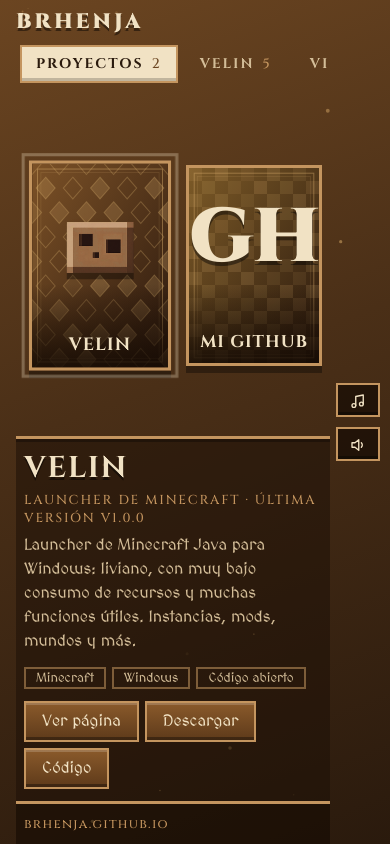
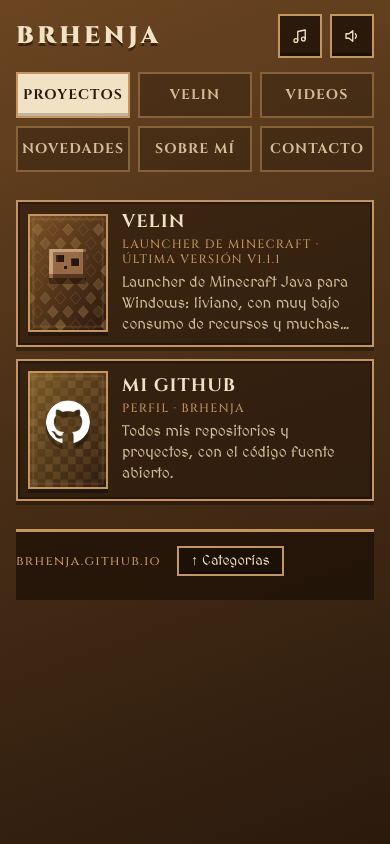
Before and after one commit to Brhenja/brhenja.github.io, a plain HTML site: page index.html in a window 390 px wide. Drawn offline with Linux system fonts and the light colour scheme; no server answers.

Commit message:
Add files via upload

```diff
--- a/index.html
+++ b/index.html
@@ -192,9 +192,6 @@ a.row:hover, a.row:focus-visible { background: rgba(196, 149, 95, .2); transform
 .bar .url { text-decoration: none; }
 .bar a.url:hover { color: var(--cream); text-decoration: underline; text-underline-offset: 4px; }
 
-.box .shot { position: absolute; left: 0; right: 0; top: 14%; width: 100%; height: 44%; object-fit: cover; background: #1a0f06; border-block: 2px solid rgba(196, 149, 95, .6); }
-.box.has-shot .glyph { inset: 14% 0 auto 0; height: 44%; font-size: calc(var(--cw) * .22); text-shadow: 0 3px 0 rgba(0, 0, 0, .65); }
-.box.has-shot .title { z-index: 1; }
 
 .toggles { position: fixed; right: max(10px, env(safe-area-inset-right, 0px)); top: 50%; transform: translateY(-50%); z-index: 6; display: flex; flex-direction: column; gap: 10px; }
 .tog {
@@ -255,6 +252,65 @@ a.row:hover, a.row:focus-visible { background: rgba(196, 149, 95, .2); transform
   .games { gap: 28px 18px; }
   .stage { padding-left: 16px; padding-right: 8px; }
 }
+
+.thumb { position: absolute; inset: 0; }
+.txt { display: contents; }
+.mob { display: none; }
+#totop { display: none; }
+.box .shot { position: absolute; inset: 0; width: 100%; height: 100%; object-fit: cover; object-position: 50% 15%; background: #1a0f06; }
+.box.has-shot .art { display: none; }
+.box .icon.round { image-rendering: auto; border-radius: 50%; width: 58%; top: 43%; }
+.games.wide { --ww: clamp(240px, calc((100vh - 340px) * 1.6), 400px); grid-template-columns: repeat(auto-fit, var(--ww)); }
+.games.wide .box { aspect-ratio: 16 / 10; }
+.box.wide .title { padding: 38px 12px 10px; font-size: 17px; }
+.box.wide.has-shot .glyph { inset: 0 0 24px; font-size: 54px; padding-left: .08em; color: #fff; text-shadow: 0 3px 14px rgba(0, 0, 0, .7); }
+
+@media (max-width: 700px) {
+  html, body { height: auto; overflow: auto; }
+  body { overflow-x: hidden; }
+  #dust { display: none; }
+  #app { display: block; height: auto; min-height: 100vh; position: relative; padding-right: max(16px, env(safe-area-inset-right, 0px)); }
+  .nav { gap: 12px; padding-block: 16px 10px; }
+  .brand { font-size: 24px; }
+  .center { flex-basis: 100%; padding: 0; }
+  .pills { display: grid; grid-template-columns: repeat(3, minmax(0, 1fr)); gap: 8px; overflow: visible; padding: 0; width: 100%; }
+  .pill { text-align: center; padding: 14px 4px; font-size: 14px; letter-spacing: .08em; border: 2px solid rgba(196, 149, 95, .5); background: rgba(0, 0, 0, .22); }
+  .pill .count { display: none; }
+  .pill[aria-selected="true"] { border-color: var(--tan); }
+  .pill:hover { transform: none; }
+  .stage { overflow: visible; display: block; padding: 18px 0 24px; }
+  .games, .games.wide { --cw: 76px; grid-template-columns: minmax(0, 1fr); gap: 12px; justify-content: stretch; }
+  .box, .games.wide .box { display: flex; align-items: center; gap: 14px; aspect-ratio: auto; padding: 10px; border-width: 2px; background: rgba(30, 18, 8, .5); box-shadow: inset 0 0 0 2px rgba(0, 0, 0, .3), 0 4px 0 rgba(0, 0, 0, .3); }
+  .box.selected { transform: none; }
+  .box.selected::before { display: none; }
+  .thumb { position: relative; inset: auto; flex: 0 0 76px; aspect-ratio: 2 / 3; border: 2px solid var(--tan); box-shadow: 0 4px 0 rgba(0, 0, 0, .3); overflow: hidden; }
+  .box .glyph { inset: 0; font-size: 28px; }
+  .box .title { position: static; padding: 0; text-align: left; background: none; font-size: 18px; }
+  .box.wide .title { padding: 0; font-size: 18px; }
+  .txt { display: block; min-width: 0; flex: 1 1 auto; }
+  .mob { display: block; margin-top: 4px; }
+  .mob .mk { display: block; font: 500 12px/1.3 var(--display); letter-spacing: .1em; text-transform: uppercase; color: var(--tan); }
+  .mob .md { display: -webkit-box; -webkit-line-clamp: 3; -webkit-box-orient: vertical; overflow: hidden; margin-top: 4px; font-size: 15px; line-height: 1.4; color: var(--dim); }
+  .box.wide, .games.wide .box.wide { flex-direction: column; align-items: stretch; gap: 0; padding: 0; }
+  .box.wide .thumb { flex: none; width: 100%; aspect-ratio: 16 / 10; border-width: 0 0 2px; box-shadow: none; }
+  .box.wide .txt { padding: 12px 14px 14px; }
+  .box.wide.has-shot .glyph { inset: 0; font-size: 44px; }
+  .spot { display: none; }
+  .doc { padding: 0 0 12px; }
+  .toggles { position: absolute; top: 14px; right: max(16px, env(safe-area-inset-right, 0px)); transform: none; flex-direction: row; gap: 8px; }
+  .tog { width: 44px; height: 44px; padding: 0; align-content: center; }
+  .bar { position: static; margin-top: 4px; padding: 14px 0 24px; }
+  #totop { display: inline-block; }
+}
+
+.games.wide { --ww: clamp(240px, calc((100vh - 340px) * 1.4), 360px); }
+.box.wide { border: 0; box-shadow: 0 8px 22px rgba(0, 0, 0, .45); }
+@media (max-width: 700px) {
+  .nav { padding-block: 14px 10px; gap: 14px; }
+  .brand { line-height: 44px; }
+  .box.wide, .games.wide .box.wide { border: 0; box-shadow: 0 4px 0 rgba(0, 0, 0, .3); }
+  .box.wide .thumb { border: 0; }
+}
 </style>
 </head>
 <body>
@@ -274,7 +330,7 @@ a.row:hover, a.row:focus-visible { background: rgba(196, 149, 95, .2); transform
     <div class="info"><h2 id="spot-title"></h2><div class="meta" id="spot-meta"></div><p id="spot-desc"></p></div>
     <div class="side"><div class="chips" id="spot-chips"></div><div class="actions" id="spot-actions"></div></div>
   </section>
-  <footer class="bar"><span class="bar-left"></span></footer>
+  <footer class="bar"><span class="bar-left"></span><button class="copy" id="totop" type="button">↑ Categorías</button></footer>
 </div>
 <div class="toggles" role="group" aria-label="Sonido">
   <button class="tog" id="tog-music" type="button" aria-pressed="true" aria-label="Música de fondo" title="Música de fondo">
@@ -299,12 +355,12 @@ window.DECK = {
   aliases: { novedades: "novedades" },
   cats: [
     { id: "proyectos", label: "Proyectos", type: "grid", items: [
-      { name: "Velin", glyph: "V", icon: A("icon.png"), live: true, kind: "Launcher de Minecraft", year: "Última versión v1.0.0",
+      { name: "Velin", glyph: "V", icon: A("icon.png"), live: true, kind: "Launcher de Minecraft", year: "Última versión v1.1.1",
         desc: "Launcher de Minecraft Java para Windows: liviano, con muy bajo consumo de recursos y muchas funciones útiles. Instancias, mods, mundos y más.",
         tags: ["Minecraft", "Windows", "Código abierto"],
-        links: [{ label: "Ver página", url: VELIN }, { label: "Descargar", url: "https://github.com/Brhenja/Velin/releases/download/v1.0.0/VelinSetup-1.0.0.exe", dl: "exe" }, { label: "Código", url: "https://github.com/Brhenja/Velin" }],
+        links: [{ label: "Ver página", url: VELIN }, { label: "Descargar", url: "https://github.com/Brhenja/Velin/releases/latest", dl: "exe" }, { label: "Código", url: "https://github.com/Brhenja/Velin" }],
         a: 30, b: 22, motif: "lozenge", seed: 11 },
-      { name: "Mi GitHub", glyph: "GH", kind: "Perfil", year: "Brhenja",
+      { name: "Mi GitHub", glyph: "GH", icon: A("github.png"), iconRound: true, kind: "Perfil", year: "Brhenja",
         desc: "Todos mis repositorios y proyectos, con el código fuente abierto.",
         tags: ["Código abierto"],
         links: [{ label: "Abrir perfil", url: "https://github.com/Brhenja" }],
@@ -327,23 +383,24 @@ window.DECK = {
         desc: "Ventana propia sin bordes de Windows, temas personalizables en .json (Velin medieval y Flash), español e inglés y música de fondo opcional.",
         tags: ["Temas", "ES / EN"], a: 20, b: 32, motif: "rings", seed: 113 }
     ].map(function (f) { f.links = [{ label: "Ver en la página", url: VELIN + "#funciones" }]; return f; }) },
-    { id: "videos", label: "Videos", type: "grid", items: [
-      { name: "Review de Velin", glyph: "▶", keepGlyph: true, img: "https://i.ytimg.com/vi/Q0_SXW16naQ/hqdefault.jpg", kind: "Video", year: "YouTube",
+    { id: "videos", label: "Videos", type: "grid", wide: true, items: [
+      { name: "Review de Velin", glyph: "▶", keepGlyph: true, img: "https://i.ytimg.com/vi/Q0_SXW16naQ/maxresdefault.jpg", imgFallback: "https://i.ytimg.com/vi/Q0_SXW16naQ/mqdefault.jpg", kind: "Video", year: "YouTube",
         desc: "Mi primer video: una review de Velin. Más adelante voy a subir una mejor.",
         tags: ["Velin", "Review"], links: videoLinks, a: 18, b: 38, motif: "stripes", seed: 23 }
     ] },
     { id: "novedades", label: "Novedades", html:
       '<div class="doc"><h1>Novedades</h1><div class="log">' +
-      '<article class="entry"><div class="when">En curso</div><div><h3>Cuentas premium en Velin</h3><p>Estoy trabajando en agregar cuentas premium al launcher.</p></div></article>' +
       '<article class="entry"><div class="when">En curso</div><div><h3>Mod de optimización para Minecraft Java</h3><p>Estoy empezando a hacerlo. Cuando tenga algo para probar lo publico acá.</p></div></article>' +
       '<article class="entry"><div class="when">Próximamente</div><div><h3>Una review mejor de Velin</h3><p>Voy a subir un video nuevo para reemplazar al primero.</p></div></article>' +
-      '<article class="entry"><div class="when"><span data-reldate>Publicada</span></div><div><h3>Velin <span data-ver>v1.0.0</span></h3><p>Instancias, loaders (Fabric, Forge, Quilt y NeoForge), Java automático, mods y modpacks de Modrinth y CurseForge, mundos, servidores y temas.</p></div></article>' +
+      '<article class="entry"><div class="when">4 nov 2026</div><div><h3>Velin 1.1.1</h3><p>Arregla bugs y agrega nuevas mini funciones: paginación, íconos en los detalles de los mods y un gestor de skins.</p></div></article>' +
+      '<article class="entry"><div class="when">3 nov 2026</div><div><h3>Velin 1.1.0</h3><p>Velin ya soporta cuentas premium con el login de Microsoft. También suma detalles de mods, mejoras en la configuración, el tema B&amp;W y soporte para GraalVM y Semeru.</p></div></article>' +
+      '<article class="entry"><div class="when">21 oct 2026</div><div><h3>Velin 1.0.0</h3><p>Primera versión: instancias, loaders (Fabric, Forge, Quilt y NeoForge), Java automático, mods y modpacks de Modrinth y CurseForge, mundos, servidores y temas.</p></div></article>' +
       '<article class="entry"><div class="when">Publicado</div><div><h3>Mi primer video</h3><p>Una review de Velin, hecha sin muchas vueltas.</p></div></article>' +
       '</div></div>' },
     { id: "sobre-mi", label: "Sobre mí", html:
       '<div class="doc"><h1>Sobre mí</h1>' +
       '<p>Soy Brhenja, suelo hacer proyectos relacionados con Minecraft y en general me gusta la optimización. También me gusta hacer videos, aunque actualmente solo tengo uno subido y es medio croto. Después voy a subir una review mejor de Velin.</p>' +
-      '<p>Mi proyecto más reciente es Velin, un launcher de Minecraft ligero. Estoy trabajando en agregar cuentas premium y también estoy empezando a hacer un mod de optimización para Minecraft Java.</p>' +
+      '<p>Mi proyecto más reciente es Velin, un launcher de Minecraft ligero. Ya soporta cuentas premium y ahora estoy empezando a hacer un mod de optimización para Minecraft Java.</p>' +
       '<h2>Ahora</h2><dl class="now">' +
       '<dt>Proyecto actual</dt><dd>Velin, <a href="' + VELIN + '" target="_blank" rel="noopener">brhenja.github.io/Velin</a></dd>' +
       '<dt>Plataforma</dt><dd>Windows 10 u 11 de 64 bits</dd>' +
@@ -427,27 +484,34 @@ window.DECK = {
 
     var sec = document.createElement("section");
     sec.id = "panel-" + c.id; sec.setAttribute("role", "tabpanel"); sec.setAttribute("aria-labelledby", "tab-" + c.id); sec.hidden = true;
-    if (c.items) { sec.innerHTML = '<div class="games" id="games-' + c.id + '"></div>'; state.sel[c.id] = 0; }
+    if (c.items) { sec.innerHTML = '<div class="games' + '" id="games-' + c.id + '"></div>'; state.sel[c.id] = 0; }
     else sec.innerHTML = c.html;
     stage.appendChild(sec);
   });
 
+  function setMk(it) { if (it._mk) it._mk.textContent = it.kind + (it.year ? " · " + it.year : ""); }
   function build(cat) {
     var host = $("#games-" + cat.id);
+    if (cat.wide) host.classList.add("wide");
     cat.items.forEach(function (it, i) {
       var links = it.links || [], el = document.createElement(links.length ? "a" : "div");
-      el.className = "box"; el.tabIndex = 0;
+      el.className = "box" + (cat.wide ? " wide" : ""); el.tabIndex = 0;
       if (links.length) { el.href = links[0].url; el.target = "_blank"; el.rel = "noopener"; }
       el.setAttribute("aria-label", it.name);
-      el.innerHTML = '<div class="art">' + art(it.a, it.b, it.motif, it.seed) + '</div><div class="glyph">' + esc(it.glyph) + '</div><div class="title">' + esc(it.name) + "</div>";
-      var glyph = el.querySelector(".glyph"), title = el.querySelector(".title");
+      el.innerHTML = '<div class="thumb"><div class="art">' + art(it.a, it.b, it.motif, it.seed) + '</div><div class="glyph">' + esc(it.glyph) + '</div></div>' +
+        '<div class="txt"><div class="title">' + esc(it.name) + '</div><div class="mob"><span class="mk"></span><span class="md">' + esc(it.desc) + "</span></div></div>";
+      var thumb = el.querySelector(".thumb"), glyph = el.querySelector(".glyph");
+      it._fill = function () { el.querySelector(".mk").textContent = it.kind + (it.year ? " · " + it.year : ""); };
+      it._fill();
       if (it.icon) {
-        var im = new Image(); im.className = "icon"; im.alt = ""; im.src = it.icon;
-        im.onload = function () { glyph.hidden = true; el.insertBefore(im, title); };
+        var im = new Image(); im.className = "icon" + (it.iconRound ? " round" : ""); im.alt = ""; im.src = it.icon;
+        im.onload = function () { glyph.hidden = true; thumb.insertBefore(im, glyph); };
       }
       if (it.img) {
-        var sh = new Image(); sh.className = "shot"; sh.alt = ""; sh.src = it.img;
-        sh.onload = function () { el.classList.add("has-shot"); if (!it.keepGlyph) glyph.hidden = true; el.insertBefore(sh, glyph); };
+        var sh = new Image(); sh.className = "shot"; sh.alt = "";
+        sh.onerror = function () { if (it.imgFallback && sh.src.indexOf(it.imgFallback) < 0) sh.src = it.imgFallback; };
+        sh.onload = function () { el.classList.add("has-shot"); if (!it.keepGlyph) glyph.hidden = true; if (!sh.parentNode) thumb.insertBefore(sh, glyph); };
+        sh.src = it.img;
       }
       el.addEventListener("mouseenter", function () { select(cat, i, false); });
       el.addEventListener("focus", function () { if (state.sel[cat.id] !== i) select(cat, i, false); });
@@ -476,7 +540,7 @@ window.DECK = {
     var list = boxes(); i = Math.max(0, Math.min(list.length - 1, i));
     list.forEach(function (b, k) { b.classList.toggle("selected", k === i); });
     state.sel[cat.id] = i;
-    if (scroll) { list[i].focus({ preventScroll: true }); list[i].scrollIntoView({ block: "nearest", behavior: "smooth" }); }
+    if (scroll) { (list[i].querySelector(".face") || list[i]).focus({ preventScroll: true }); list[i].scrollIntoView({ block: "nearest", behavior: "smooth" }); }
     updateSpot();
   }
 
@@ -487,7 +551,8 @@ window.DECK = {
       $("#tab-" + c.id).setAttribute("aria-selected", on ? "true" : "false");
       $("#panel-" + c.id).hidden = !on;
     });
-    stage.scrollTop = 0;
+    stage.scrollTop = 0; window.scrollTo(0, 0);
+    if (matchMedia("(max-width: 700px)").matches) window.scrollTo(0, 0);
     if (cats[i].items) select(cats[i], state.sel[cats[i].id] || 0, false); else updateSpot();
     var t = $("#tab-" + cats[i].id); if (t.scrollIntoView) t.scrollIntoView({ block: "nearest", inline: "center" });
     try { history.replaceState(null, "", "#" + cats[i].id); } catch (e) {}
@@ -510,10 +575,11 @@ window.DECK = {
     else if (k === "ArrowUp") next = cur - n;
     else if (k === "Home") next = 0;
     else if (k === "End") next = list.length - 1;
-    else if (k === "Enter" && (tag === "BODY" || (e.target.classList && e.target.classList.contains("box")))) { e.preventDefault(); list[cur].click(); return; }
+    else if (k === "Enter" && (tag === "BODY" || (e.target.classList && e.target.classList.contains("box")))) { e.preventDefault(); (list[cur].querySelector(".face") || list[cur]).click(); return; }
     if (next != null) { e.preventDefault(); if (next >= 0 && next < list.length && next !== cur) { select(cat, next, true); sfx(); } }
   });
 
+  $("#totop").addEventListener("click", function () { window.scrollTo({ top: 0, behavior: "smooth" }); sfx(); });
   $("#prev").addEventListener("click", function () { setCat(state.cat - 1); sfx(); });
   $("#next").addEventListener("click", function () { setCat(state.cat + 1); sfx(); });
 
@@ -538,8 +604,9 @@ window.DECK = {
     });
     cats.forEach(function (c) {
       (c.items || []).forEach(function (it) {
-        if (it.live && tag) it.year = "Última versión " + tag;
+        if (it.live && tag) { it.year = "Última versión " + tag; setMk(it); }
         (it.links || []).forEach(function (l) { if (l.dl) { var u = l.dl === "exe" ? exe : zip; if (u) l.url = u; } });
+        if (it._fill) it._fill();
       });
     });
     updateSpot();
@@ -562,7 +629,7 @@ window.DECK = {
   setTimeout(function () { var b = $("#boot"); if (b) b.remove(); }, 1500);
 
   /* ---------- Brasas de fondo ---------- */
-  var cv = $("#dust"), ctx = cv.getContext("2d"), W, H, parts = [], reduce = matchMedia("(prefers-reduced-motion: reduce)").matches, raf;
+  var cv = $("#dust"), ctx = cv.getContext("2d"), W, H, parts = [], reduce = matchMedia("(prefers-reduced-motion: reduce)").matches || matchMedia("(max-width: 700px)").matches, raf;
   function size() { var dpr = Math.min(devicePixelRatio || 1, 2); W = innerWidth; H = innerHeight; cv.width = W * dpr; cv.height = H * dpr; ctx.setTransform(dpr, 0, 0, dpr, 0, 0); }
   function seedP() { parts = []; var n = Math.round(Math.min(60, W * H / 20000)); for (var i = 0; i < n; i++) parts.push({ x: Math.random() * W, y: Math.random() * H, r: .6 + Math.random() * 1.6, v: .1 + Math.random() * .25, a: .12 + Math.random() * .4, p: Math.random() * 6 }); }
   function draw(t) {
```
Also changed, not shown: github.png (added).
